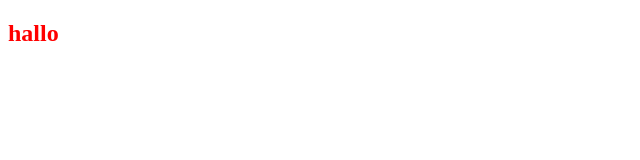
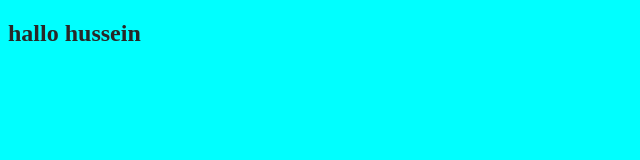
Before and after one commit to husseinomar19/webtestrepo, a plain HTML site: page index.html in a window 1280 px wide. Shown: the whole page, without its empty margins (0-640 px from the left). Drawn offline with Linux system fonts and the light colour scheme.

Commit message:
changing with hussein branch

```diff
--- a/index.html
+++ b/index.html
@@ -8,6 +8,6 @@
     <title>Document</title>
 </head>
 <body>
-    <h2>hallo</h2>
+    <h2>hallo hussein</h2>
 </body>
 </html>
--- a/style.css
+++ b/style.css
@@ -1,4 +1,7 @@
 h2{
-    color: red;
+    color: rgb(41, 39, 39);
 
 }
+body{
+    background-color: aqua;
+}
```
